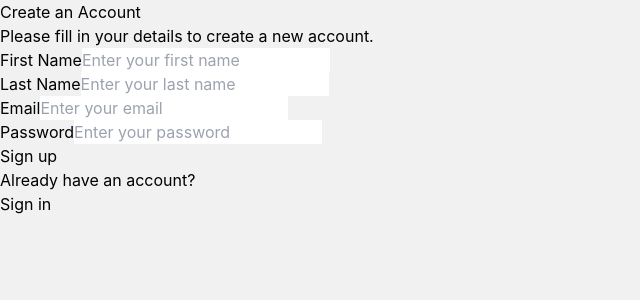
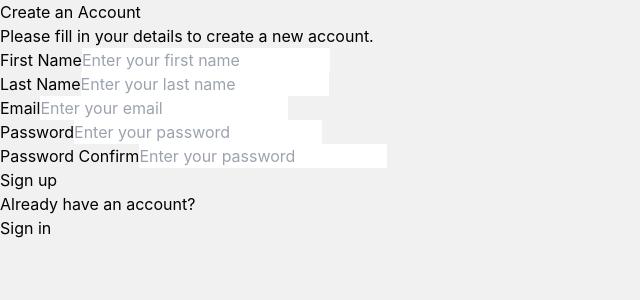
Before and after one commit to EruAI-Mutex-Team2/fullstack-library, a React (Vite) app in the folder libraryApp.frontend/: page / in a window 1280 px wide. Shown: the top 300 px of the page, without its empty margins (0-640 px from the left). Built offline with nearby package versions, Linux system fonts and the light colour scheme.

Commit message:
register page update

```diff
--- a/libraryApp.frontend/src/components/Register.jsx
+++ b/libraryApp.frontend/src/components/Register.jsx
@@ -2,38 +2,40 @@ import * as React from 'react';
 
 export default function Register() {
   return (
+    <div className='bg-white px-10 py-20 rounded-3xl border-2 border-gray-50 max-w-lg mx-auto'>
 
+      <h1 className='text-4xl font-bold text-center text-gray-800'>
+        Create an Account
+      </h1>
 
-    <div className='bg-white px-10 py-20 rounded-3xl border-2 border-gray-50'>
-      <h1 className='text-5xl font-semibold'>Create an Account</h1>
-      <p className='font-medium text-lg text-gray-500 mt-4'>
+      <p className='font-medium text-lg text-gray-500 mt-4 text-center'>
         Please fill in your details to create a new account.
       </p>
-      <div className='mt-8'>
 
+      <div className='mt-8' >
 
         <div>
-          <label className='text-lg font-medium'>First Name</label>
+          <label className='text-base font-medium'>First Name</label>
           <input
-            className='w-full border-2 border-gray-100 rounded-xl p-4 mt-1 bg-transparent'
+            className='w-full h-1 border-2 border-gray-100 rounded-xl p-4 mt-1 bg-transparent'
             placeholder='Enter your first name'
           />
         </div>
 
 
         <div className='mt-4'>
-          <label className='text-lg font-medium'>Last Name</label>
+          <label className='text-base font-medium'>Last Name</label>
           <input
-            className='w-full border-2 border-gray-100 rounded-xl p-4 mt-1 bg-transparent'
+            className='w-full h-1 border-2 border-gray-100 rounded-xl p-4 mt-1 bg-transparent'
             placeholder='Enter your last name'
           />
         </div>
 
 
         <div className='mt-4'>
-          <label className='text-lg font-medium'>Email</label>
+          <label className='text-base font-medium'>Email</label>
           <input
-            className='w-full border-2 border-gray-100 rounded-xl p-4 mt-1 bg-transparent'
+            className='w-full h-1 border-2 border-gray-100 rounded-xl p-4 mt-1 bg-transparent'
             placeholder='Enter your email'
           />
         </div>
@@ -41,14 +43,23 @@ export default function Register() {
 
 
         <div className='mt-4'>
-          <label className='text-lg font-medium'>Password</label>
+          <label className='text-base font-medium'>Password</label>
           <input
-            className='w-full border-2 border-gray-100 rounded-xl p-4 mt-1 bg-transparent'
+            className='w-full h-1 border-2 border-gray-100 rounded-xl p-4 mt-1 bg-transparent'
             placeholder='Enter your password'
             type='password'
           />
         </div>
 
+
+        <div className='mt-4'>
+          <label className='text-base font-medium'>Password Confirm</label>
+          <input
+            className='w-full h-1 border-2 border-gray-100 rounded-xl p-4 mt-1 bg-transparent'
+            placeholder='Enter your password'
+            type='password'
+          />
+        </div>
 
 
         <div className='mt-8 flex flex-col gap-y-4'>
```
